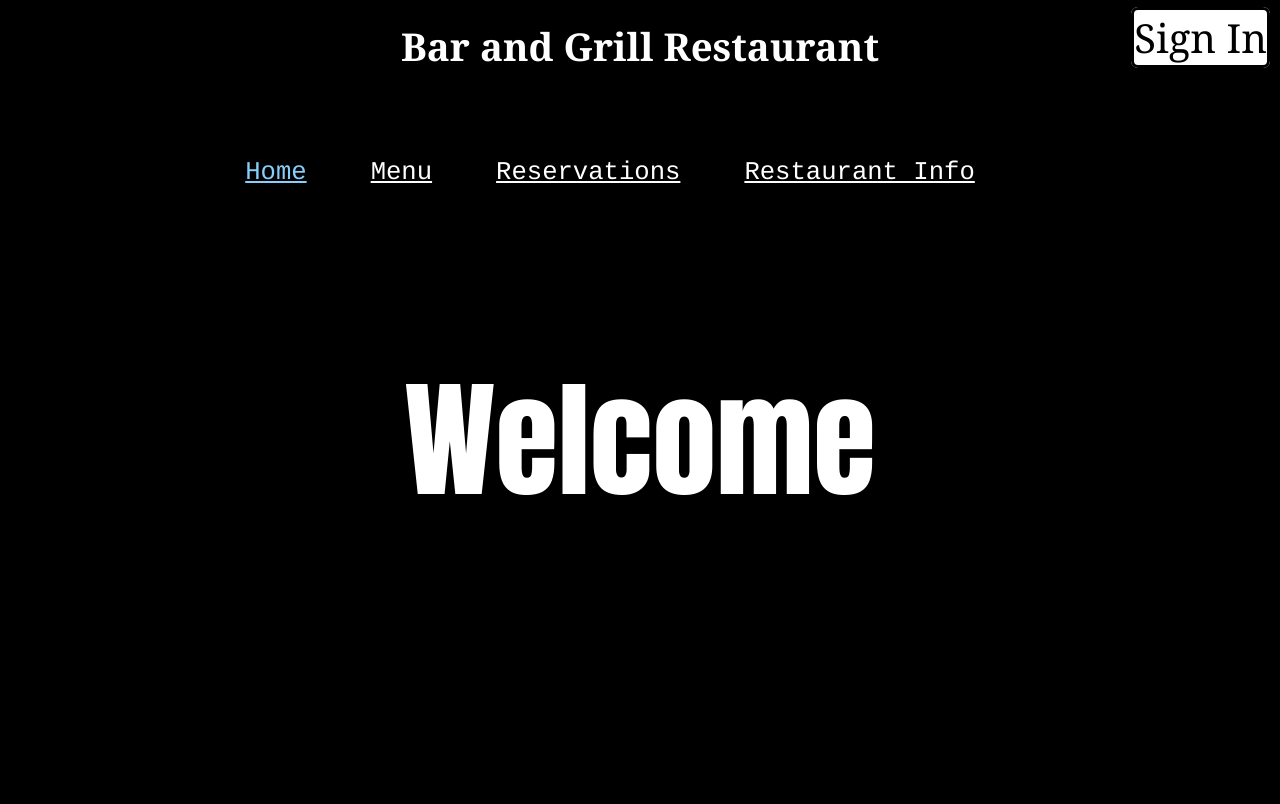
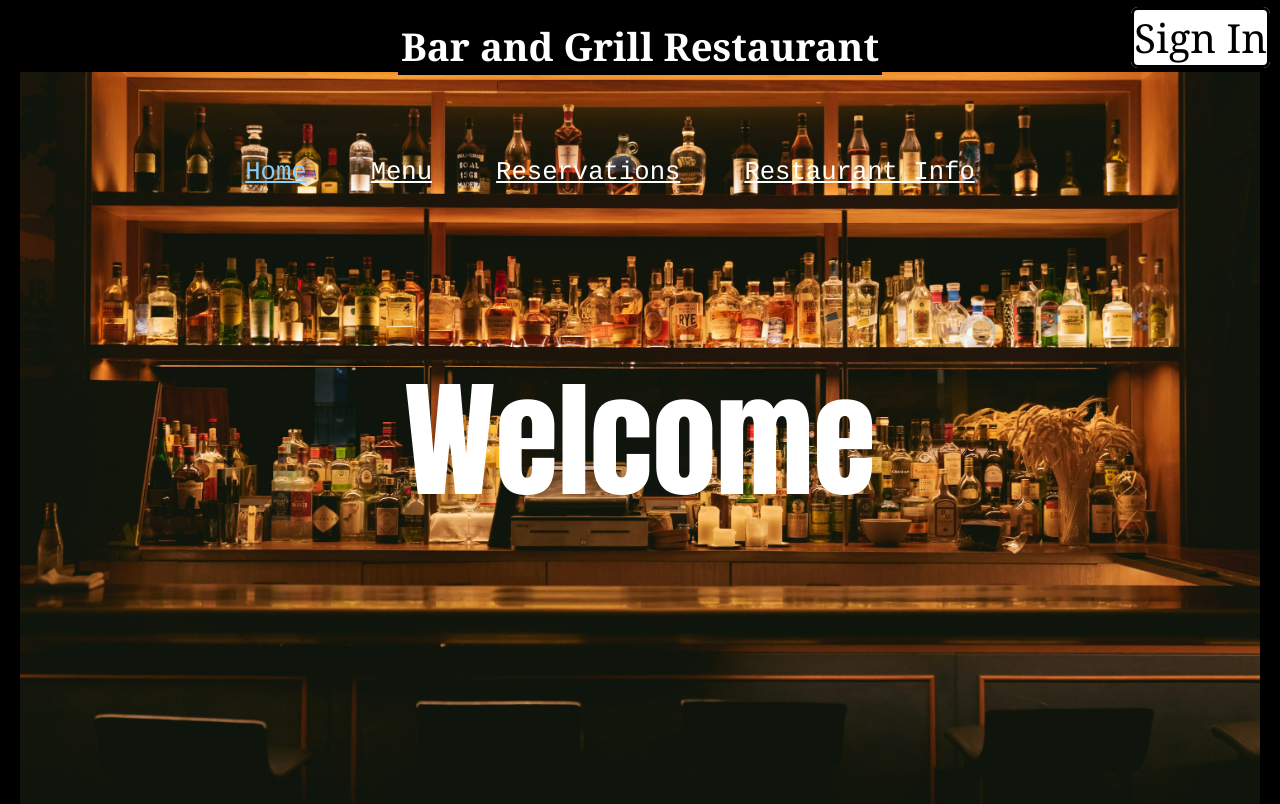
Before and after one commit to adallan/Web-Applications-Capstone, a plain HTML site: page Bar_project/Main_Website.html in a window 1280 px wide. Shown: the top 804 px of the page. Drawn offline with Linux system fonts and the light colour scheme; the site is published under a folder, as on GitHub Pages, so addresses that start at the root find nothing.

Commit message:
Update Main_Website.html

```diff
--- a/Bar_project/Main_Website.html
+++ b/Bar_project/Main_Website.html
@@ -3,7 +3,7 @@
         <style>
 
             .Title{font-family:Georgia, 'Times New Roman', Times, serif;background-color:black;font-size:3vw;text-align:center;color:white;border-style:solid;border-color:black;}
-            .BackgroundImage{background-image:url(/Bar_project/images/Bar.jpg);background-size:cover;background-position:center;height:100vh}/*made bar image cover page better here*/
+            .BackgroundImage{background-image:url('images/Bar.jpg');background-size:cover;background-position:center;height:100vh}/*made bar image cover page better here*/
             body{border: 20px solid black;margin:0;padding:0;height:100%;border-bottom-color:black; background-color:black;}
             .BlackBackground{background-color:black;text-align:center;}
             h1.Welcome{font-family:Impact, 'Arial Narrow Bold', sans-serif; color:white;font-size:10vw;text-align:center;}/*lots of fonts and centering and sizing here*/
```
